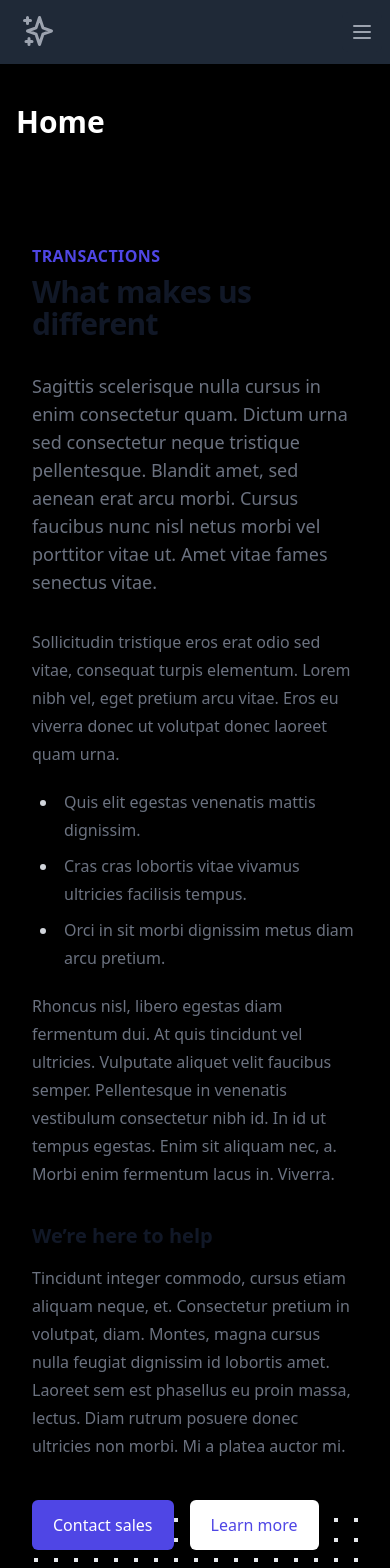
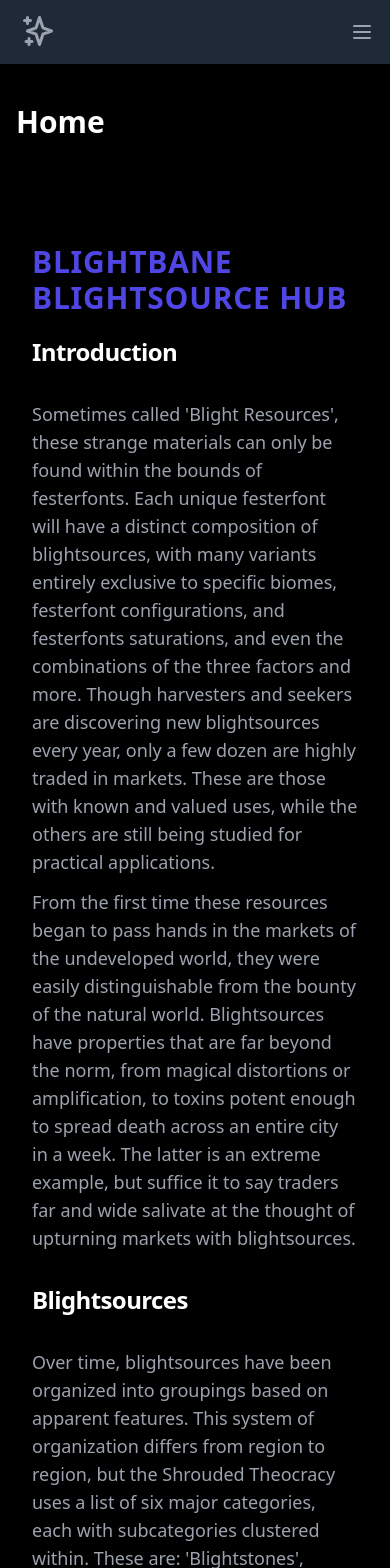
Before and after one commit to floranova13/blightsources, a React (Create React App) app: page / in a window 390 px wide. Shown: the top 1568 px of the page. Built offline with nearby package versions, Linux system fonts and the light colour scheme.

Commit message:
Edit homepage

```diff
--- a/src/pages/Homepage.jsx
+++ b/src/pages/Homepage.jsx
@@ -1,55 +1,64 @@
 import React from 'react';
+import info from '../resources/blightsources.json';
+import blight from '../resources/blight.json';
 
 const Homepage = () => {
   return (
     <div className='py-16 text-white overflow-hidden'>
       <div className='max-w-7xl mx-auto px-4 space-y-8 sm:px-6 lg:px-8'>
         <div className='text-base max-w-prose mx-auto lg:max-w-none'>
-          <h2 className='text-base text-indigo-600 font-semibold tracking-wide uppercase'>
-            Transactions
+          <h2 className='text-3xl text-indigo-600 font-semibold tracking-wide uppercase mb-5'>
+            Blightbane Blightsource Hub
           </h2>
-          <p className='mt-2 text-3xl leading-8 font-extrabold tracking-tight text-gray-900 sm:text-4xl'>
-            What makes us different
+          <p className='mt-2 text-2xl leading-8 font-extrabold tracking-tight text-white sm:text-2xl'>
+            Introduction
           </p>
         </div>
         <div className='relative z-10 text-base max-w-prose mx-auto lg:max-w-5xl lg:mx-0 lg:pr-72'>
-          <p className='text-lg text-gray-500'>
-            Sagittis scelerisque nulla cursus in enim consectetur quam. Dictum
-            urna sed consectetur neque tristique pellentesque. Blandit amet, sed
-            aenean erat arcu morbi. Cursus faucibus nunc nisl netus morbi vel
-            porttitor vitae ut. Amet vitae fames senectus vitae.
+          {blight.blightsourcesIntro.map((paragraph, i) => {
+            return (
+              <p
+                key={`intro-paragraph-${i}`}
+                className='text-lg text-gray-400 mb-3'
+              >
+                {paragraph}
+              </p>
+            );
+          })}
+        </div>
+        <div className='text-base max-w-prose mx-auto lg:max-w-none'>
+          <p className='mt-2 text-2xl leading-8 font-extrabold tracking-tight text-white sm:text-2xl'>
+            Blightsources
           </p>
         </div>
+        <div className='relative z-10 text-base max-w-prose mx-auto lg:max-w-5xl lg:mx-0 lg:pr-72'>
+          {info.description.map((paragraph, i) => {
+            return (
+              <p
+                key={`description-paragraph-${i}`}
+                className='text-lg text-gray-400 mb-3'
+              >
+                {paragraph}
+              </p>
+            );
+          })}
+        </div>
+
         <div className='lg:grid lg:grid-cols-2 lg:gap-8 lg:items-start'>
           <div className='relative z-10'>
-            <div className='prose prose-indigo text-gray-500 mx-auto lg:max-w-none'>
-              <p>
-                Sollicitudin tristique eros erat odio sed vitae, consequat
-                turpis elementum. Lorem nibh vel, eget pretium arcu vitae. Eros
-                eu viverra donec ut volutpat donec laoreet quam urna.
-              </p>
+            <p className='mt-2 text-2xl leading-8 font-extrabold tracking-tight text-white sm:text-2xl mb-8'>
+              Affiliation
+            </p>
+            <div className='prose prose-indigo text-gray-300 mx-auto lg:max-w-none'>
+              <p>{info.market.marketIntro}</p>
               <ul role='list'>
-                <li>Quis elit egestas venenatis mattis dignissim.</li>
-                <li>
-                  Cras cras lobortis vitae vivamus ultricies facilisis tempus.
-                </li>
-                <li>Orci in sit morbi dignissim metus diam arcu pretium.</li>
+                {info.market.marketBenefits.map((benefit, i) => {
+                  return <li key={`benefit-${i}`}>{benefit}</li>;
+                })}
               </ul>
-              <p>
-                Rhoncus nisl, libero egestas diam fermentum dui. At quis
-                tincidunt vel ultricies. Vulputate aliquet velit faucibus
-                semper. Pellentesque in venenatis vestibulum consectetur nibh
-                id. In id ut tempus egestas. Enim sit aliquam nec, a. Morbi enim
-                fermentum lacus in. Viverra.
-              </p>
-              <h3>We’re here to help</h3>
-              <p>
-                Tincidunt integer commodo, cursus etiam aliquam neque, et.
-                Consectetur pretium in volutpat, diam. Montes, magna cursus
-                nulla feugiat dignissim id lobortis amet. Laoreet sem est
-                phasellus eu proin massa, lectus. Diam rutrum posuere donec
-                ultricies non morbi. Mi a platea auctor mi.
-              </p>
+              <p>{info.market.benefitDescription}</p>
+              <h3 className='text-white'>Further Information</h3>
+              <p>{info.market.contactDescription}</p>
             </div>
             <div className='mt-10 flex text-base max-w-prose mx-auto lg:max-w-none'>
               <div className='rounded-md shadow'>
@@ -57,7 +66,7 @@ const Homepage = () => {
                   href='#'
                   className='w-full flex items-center justify-center px-5 py-3 border border-transparent text-base font-medium rounded-md text-white bg-indigo-600 hover:bg-indigo-700'
                 >
-                  Contact sales
+                  Register
                 </a>
               </div>
               <div className='rounded-md shadow ml-4'>
--- /dev/null
+++ b/src/resources/blight.json
@@ -0,0 +1,41 @@
+{
+  "blightIntro": [
+    "The Blight has marred the landscape of the known world since as far back as every existing culture's history extends. There have always been festerfonts dotting the landscape, blightbeasts prowling those territories, and danger. However, there exist remote implications nestled within ancient historical accounts, speaking of a time before. No surviving record was written at that hypothetical time, but there must have been a time. Now, however, the Blight is ever-present to all who do not care to cloister themselves in ignorance.",
+    "The Blight is dangerous. The Blight seems to hunger for the land itself, claiming and summarily defending territory with a vengeance, and it grows more virulent with every passing year. Blight Seekers of the Blightbane Guild believe there has never been a more dangerous time regarding Blight, but they've always been making that claim. They may be right.",
+    ""
+  ],
+  "blightDescription": [
+    "The Blight refers to what is known among scientists as an 'artificial natural phenomenon'. Unfortunately, there are only hypotheses regarding the instantiation of The Blight. These include an supremely technologically advanced ancient world's biological weapon run rampant, natural causes, Pulse intervention, and alien infestation. Scientists cannot agree on any cause to stand above the rest, with a lack of evidence for every one.",
+    "Each festerfont behaves like a single organism, spawning blightbeasts to defend it like antibodies. However, new research draws attention to ancillary functions being undertaken by other blightbeasts. In addition, each festerfont appears to actually be a part of a web of infections. If one grows powerful enough, it increases the chance a new one will spawn somewhere nearby. All and all, The Blight is a strange and dangerous, enigmatic force.",
+    "Note: Our Wayward Faction historians believe this entity was manufactured by a rival faction. We do not know how or for what purpose, but The Blight bears the mark of the forbidden sciences. Further examination needed."
+  ],
+  "blightseedsDescription": [
+    "Blightseeds are strange crystalline masses, found in various colors inside the bodies of blightbeasts. Whether they are the source of the blightbeast's power or merely a byproduct of it, it remains to be seen. Blightbane Guild Intelligence Division staff have found that the act of removing a seed 'kills' the host body, but successfully extracting a seed is often harder to do than merely slaying the beast by normal means. The color of the seed indicates the approximate 'accumulation density' found within. There are subtler patterning distinctions that can help a seeker gauge the worth of a seed beyond the obvious color, but few consider it worth the effort.",
+    "Upon ingesting a seed, a person's body undergoes a rapid change. Not so rapid as to take effect in the short term, but rapid enough to bring about changes never thought imaginable in a lifetime, in as little as a day to as long as a week. There are diminishing returns upon repeated exposures to to Blight Accumulation, but every little drop counts when you're a seeker facing the most dangerous blightbeasts.",
+    ""
+  ],
+  "festerfontsIntro": [
+    "In the beginning, the first festerfonts were rumors, tales told during primitive civilization's gatherings, as well as passed along by early explorers. They referred to isolated pockets of oddities, no more dangerous than the average trek through uncivilized wilderness. In fact, primitive festerfonts might have been safer than normal wilderness, which was host to all manner of horrific creatures. The Shrouded Theocracy, at the very least, makes a point of taming the wilderness. They outsource the handling of the festerfonts, however, to the local Branches of the Blightbane Guild.",
+    "Young festerfonts will have starkly different biomes from untainted land. As a festerfont accumulates saturation and age, it learns to blend in by finding living creatures to occupy its land. It is a learned disguise. A young festerfont may disturb travellers with its presence, but an ancient festerfont is a thing to fear. Travellers may not know it, but they have no chance of escaping alive once they cross the threshold.",
+    ""
+  ],
+  "blightsourcesIntro": [
+    "Sometimes called 'Blight Resources', these strange materials can only be found within the bounds of festerfonts. Each unique festerfont will have a distinct  composition of blightsources, with many variants entirely exclusive to specific biomes, festerfont configurations, and festerfonts saturations, and even the combinations of the three factors and more. Though harvesters and seekers are discovering new blightsources every year, only a few dozen are highly traded in markets. These are those with known and valued uses, while the others are still being studied for practical applications.",
+    "From the first time these resources began to pass hands in the markets of the undeveloped world, they were easily distinguishable from the bounty of the natural world. Blightsources have properties that are far beyond the norm, from magical distortions or amplification, to toxins potent enough to spread death across an entire city in a week. The latter is an extreme example, but suffice it to say traders far and wide salivate at the thought of upturning markets with blightsources."
+  ],
+  "blightbeastsIntro": [
+    "Blightbeasts are a class of phenomena distinct from natural life. These creatures exhibit different behavior from creatures that do not possess 'blightseeds', the peculiar anatomical regularity present in every blightbeast. Blightbeasts materialize in certain locations, designated as 'festerfonts' by the Blightbane Guild. Before the founding of the Guild, there were only rumors of creatures that dispersed after death, leaving behind only peculiar cores of colored flesh. Many cultures associated them with the work of the gods.",
+    "As the sapient races of known world spread out and sought to dominate the wilderness, establishing trade routes with distant territories, the threat of the blightbeast became a noticeable thorn in the side of the developing world. They weren't only dangerous, they were also an unrewarding foe, leaving behind nothing but the strange seeds after death. No meat, and no other materials worth trading.",
+    ""
+  ],
+  "blightseedsIntro": [
+    "Blightseeds are strange crystalline masses, found in various colors inside the bodies of blightbeasts. Whether they are the source of the blightbeast's power or merely a byproduct of it, it remains to be seen. Blightbane Guild Intelligence Division staff have found that the act of removing a seed 'kills' the host body, but successfully extracting a seed is often harder to do than merely slaying the beast by normal means. The color of the seed indicates the approximate 'accumulation density' found within. There are subtler patterning distinctions that can help a seeker gauge the worth of a seed beyond the obvious color, but few consider it worth the effort.",
+    "Upon ingesting a seed, a person's body undergoes a rapid change. Not so rapid as to take effect in the short term, but rapid enough to bring about changes never thought imaginable in a lifetime, in as little as a day to as long as a week. There are diminishing returns upon repeated exposures to to Blight Accumulation, but every little drop counts when you're a seeker facing the most dangerous blightbeasts.",
+    ""
+  ],
+  "accumulationIntro": [
+    "When a person consumes a blightseed, they absorb a measure of power. Studies suggest it is not harmful to the person. They will not become like a blightbeast, but will instead develop more powerful and more capable of defending themselves. For every active and prospective seekers, this edge is essential.",
+    "Each individual will accumulate Blight energies in a unique way. There is no known cause for the variation, and a person will not know what variant of evolution their body possesses until they partake of their first seed and discover for themselves.",
+    "The most common method of accumulation is by oral blightseed ingestion. Some have tried other methods, but most have not survived."
+  ]
+}
--- a/src/resources/blightsources.json
+++ b/src/resources/blightsources.json
@@ -901,5 +901,19 @@
         }
       ]
     }
-  ]
+  ],
+  "market": {
+    "description": [
+      "Given how blightsource trading has flourished as of late, and sales of unrefined, refined, and derivitive products seizes an enormous share of overall economic activity, we see fit to track market trends. This fledgeling sector is ubiquitous, but it would be irresponsible not to inform users of its highly volatile nature.",
+      "Without further research, it would be hard to know where the market will be in one year, let alone five.",
+      ""
+    ],
+    "marketIntro": "We primarily source data from Blightbane Guild Branches, but we also enlist the services of affiliate traders. Affiliation with the Guild has the following benefits:",
+    "marketBenefits": ["Benefit1", "Benefit2", "Benefit3"],
+    "benefitDescription": "This means security, above all, is the highest benefit we offer.",
+    "contactDescription": "There are many more services offered to affiliates. Contact an Administration Division Clerk today for more info!"
+  },
+  "merchant": {
+    "description": "Affiliate merchants are afforded many rightsXXXX"
+  }
 }
```
